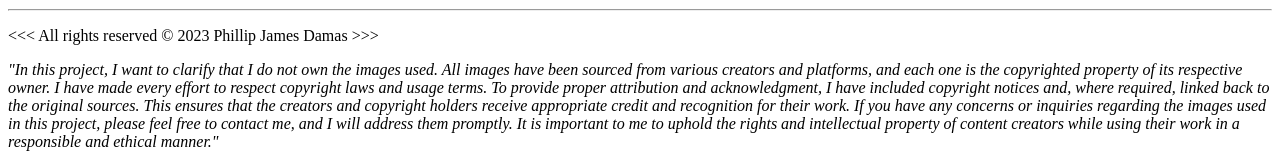
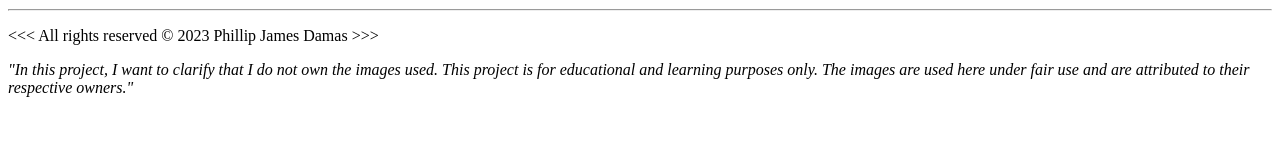
Before and after one commit to Jamez213/Activity-3---HTML-Mastery-with-Git, a plain HTML site: page index.html in a window 1280 px wide. Shown: the part 5768-5935 px from the top of the page. After the commit the page ends 5881 px from the top, so only its background shows below. Drawn offline with Linux system fonts and the light colour scheme.

Commit message:
Note Update

```diff
--- a/index.html
+++ b/index.html
@@ -180,13 +180,8 @@
         <p> &lt;&lt;&lt; All rights reserved © 2023 Phillip James Damas &gt;&gt;&gt; </p>
     </footer>
 
-    <p><i>  "In this project, I want to clarify that I do not own the images used. All images have been sourced from various creators and platforms,
-        and each one is the copyrighted property of its respective owner.
-        I have made every effort to respect copyright laws and usage terms. To provide proper attribution and acknowledgment,
-        I have included copyright notices and, where required, linked back to the original sources.
-        This ensures that the creators and copyright holders receive appropriate credit and recognition for their work.
-        If you have any concerns or inquiries regarding the images used in this project, please feel free to contact me,
-        and I will address them promptly. It is important to me to uphold the rights and intellectual property of content
-        creators while using their work in a responsible and ethical manner." </i> </p>
+    <p><i>  "In this project, I want to clarify that I do not own the images used.
+        This project is for educational and learning purposes only.
+        The images are used here under fair use and are attributed to their respective owners." </i> </p>
 </body>
 </html>
```
